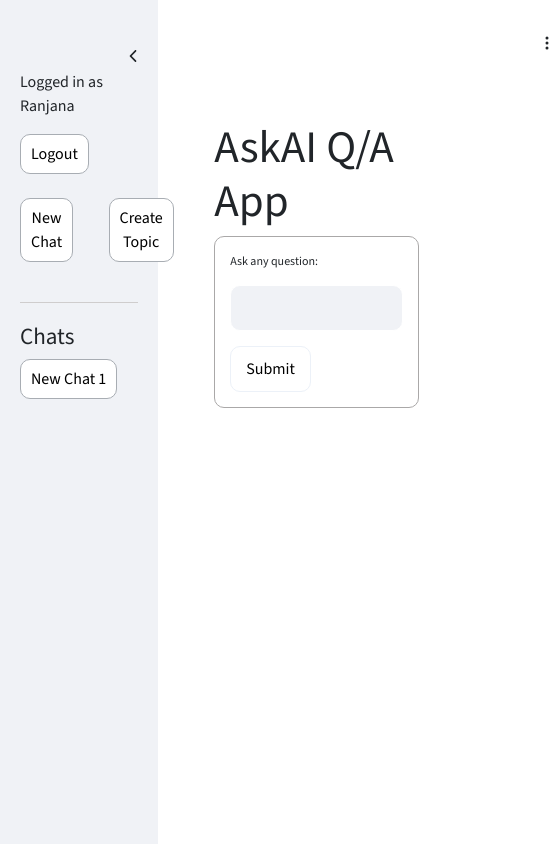
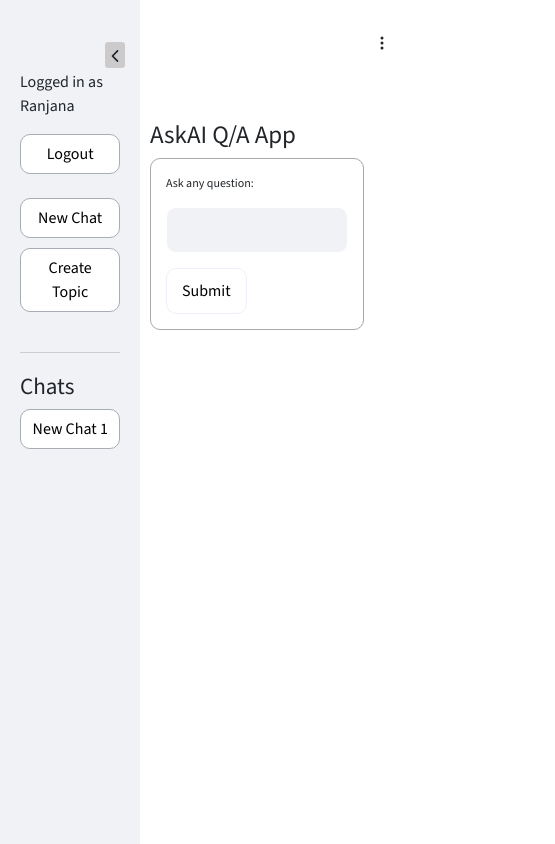
Before and after one commit to Rajat9900/what-agent-next, a React (Vite) app: page /homePage in a window 390 px wide. Shown: the whole page, 555 px wide, since content can reach past the window. Built offline with nearby package versions, Linux system fonts and the light colour scheme.

Commit message:
responsive

```diff
--- a/src/pages/homePage/HomePage.jsx
+++ b/src/pages/homePage/HomePage.jsx
@@ -104,7 +104,9 @@ navigatetoLogin('/')
         </form>
 
         {/* Three Dots Menu */}
-        <div className={styles.threeDotsMainDiv}>
+
+      </div>
+      <div className={styles.threeDotsMainDiv}>
           <BsThreeDotsVertical onClick={() => setSmShow(!smShow)} />
 
           {smShow && (
@@ -119,7 +121,6 @@ navigatetoLogin('/')
             </div>
           )}
         </div>
-      </div>
     </div>
   );
 };
--- a/src/pages/homePage/styles/style.module.css
+++ b/src/pages/homePage/styles/style.module.css
@@ -1,7 +1,8 @@
 .mainDivContainer {
   display: flex;
 justify-content: space-between;
-  gap: 20px;
+height: 100vh;
+  gap: 5px;
   margin-top: 0px;
   transition: all 0.3s ease;
 }
@@ -9,28 +10,27 @@ justify-content: space-between;
 opacity: none;
 }
 .leftContainer {
-  width: 336px;
-  height: 100vh;
-
+  width: 23%;
   background-color: rgb(240, 242, 246);
   position: relative;
   transition: width 0.3s ease;
 }
 .leftSubContainer {
+
   padding: 70px 20px;
-  transition: opacity 0.3s ease; /* Smooth transition for content fading */
+  transition: opacity 0.3s ease;
   opacity: 1;
   /* margin-bottom: 30px; */
 }
 .leftContainerClosed .leftSubContainer {
-  opacity: 0; /* Hide content when closed */
-  pointer-events: none; /* Disable interaction with hidden content */
+  opacity: 0;
+  pointer-events: none;
 }
 .leftContainerClosed {
   width: 40px; /* Width when closed */
 }
 .RightContainer{
-  width: 75%;
+width: 55%;
   display: flex;
   justify-content: center;
   transition: width 0.3s ease;
@@ -85,7 +85,9 @@ opacity: none;
 .leftContNewChat{
   /* padding: 0px 10px; */
   display: flex;
-  gap: 30%;
+  justify-content: space-between;
+  flex-wrap: wrap;
+
   /* justify-content: ; */
 }
 
@@ -122,7 +124,7 @@ opacity: none;
 
 
 .formDetails{
-    width: 70%;
+    width: 100%;
     display: flex;
     flex-direction: column;
 
@@ -235,3 +237,71 @@ color: black;
   .customDropdown ul li:hover {
     background-color: #f0f0f0;
   }
+
+  @media screen and (max-width: 1020px) {
+  .RightContainer{
+width: 73%;
+  }
+  .leftContNewChat{
+    display: flex;
+    flex-direction: column;
+    gap: 10px;
+      }
+      .upperDiv button{
+        width: 100%;
+      }
+      .lowerDiv button{
+        width: 100%;
+      }
+  }
+  @media screen and (max-width: 806px) {
+    .leftContainer{
+      width: 36%;
+    }
+
+  .leftContainerClosed{
+    width: 40px;
+  }
+  .formDetails h1 {
+    font-size: 37px;
+}
+}
+  @media screen and (max-width: 680px) {
+
+    .leftContNewChat{
+  display: flex;
+  flex-direction: column;
+  gap: 10px;
+    }
+    .formDetails h1 {
+      font-size: 34px;
+     }
+
+   }
+   @media screen and (max-width: 575px) {
+    .RightContainer{
+      width: 55%
+        }
+        .formDetails{
+          width: 100%;
+        }
+   .formDetails h1 {
+    font-size: 25px;
+   }
+
+  }
+
+  @media screen and (max-width: 375px) {
+.leftContainer{
+    width: 56%;
+  }
+  .formDetails h1 {
+    font-size: 21px;
+}
+.leftContainerClosed{
+  width: 40px;
+}
+.RightContainer{
+  width: 52%
+    }
+}
--- a/src/pages/loginPage/styles/style.module.css
+++ b/src/pages/loginPage/styles/style.module.css
@@ -58,3 +58,9 @@
     margin-top: -10px;
     color: red;
    }
+
+   @media screen and (max-width: 680px) {
+    .DivSubContainer{
+  width: 68%
+    }
+   }
--- a/src/pages/signupPage/styles/style.module.css
+++ b/src/pages/signupPage/styles/style.module.css
@@ -184,3 +184,36 @@
     margin-top: -10px;
     color: red;
    }
+
+   @media screen and (max-width: 828px) {
+    .DivSubContainer{
+  width: 68%
+    }
+   }
+   @media screen and (max-width: 680px) {
+    .DivSubContainer{
+  width: 68%
+    }
+
+   }
+   @media screen and (max-width: 600px) {
+   .uploadContainer{
+    display: flex;
+    flex-direction: column;
+    gap: 10px;
+    flex-wrap: wrap;
+  }
+  .DivSubContainer h1{
+    font-size: 2.30rem;
+  }
+  .DivSubContainer h2{
+    font-size: 2.0rem;
+  }
+}
+@media screen and (max-width: 600px){
+  .btnForm1{
+    display: flex;
+   flex-direction: column;
+   gap: 15px;
+  }
+}
```
